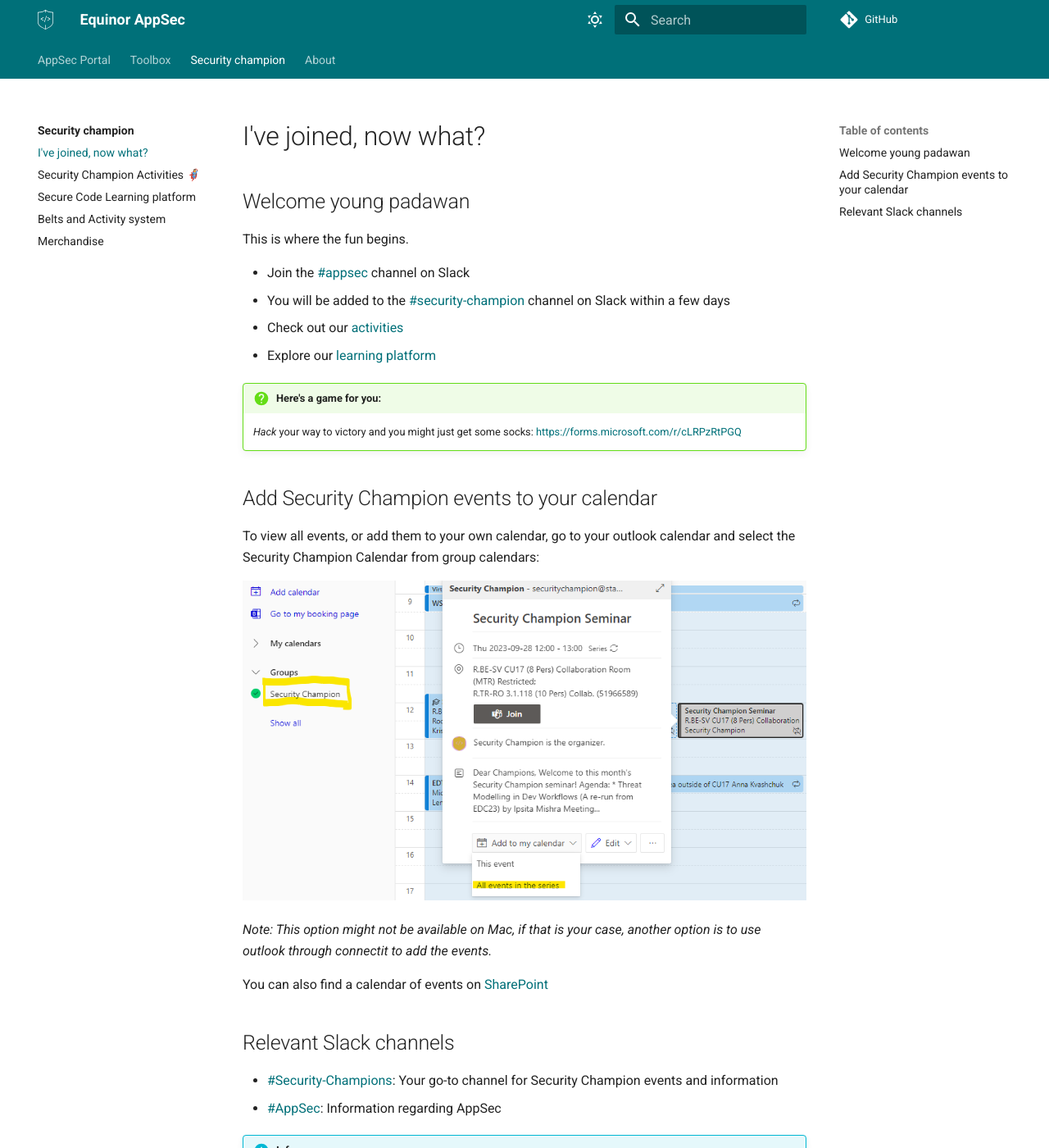
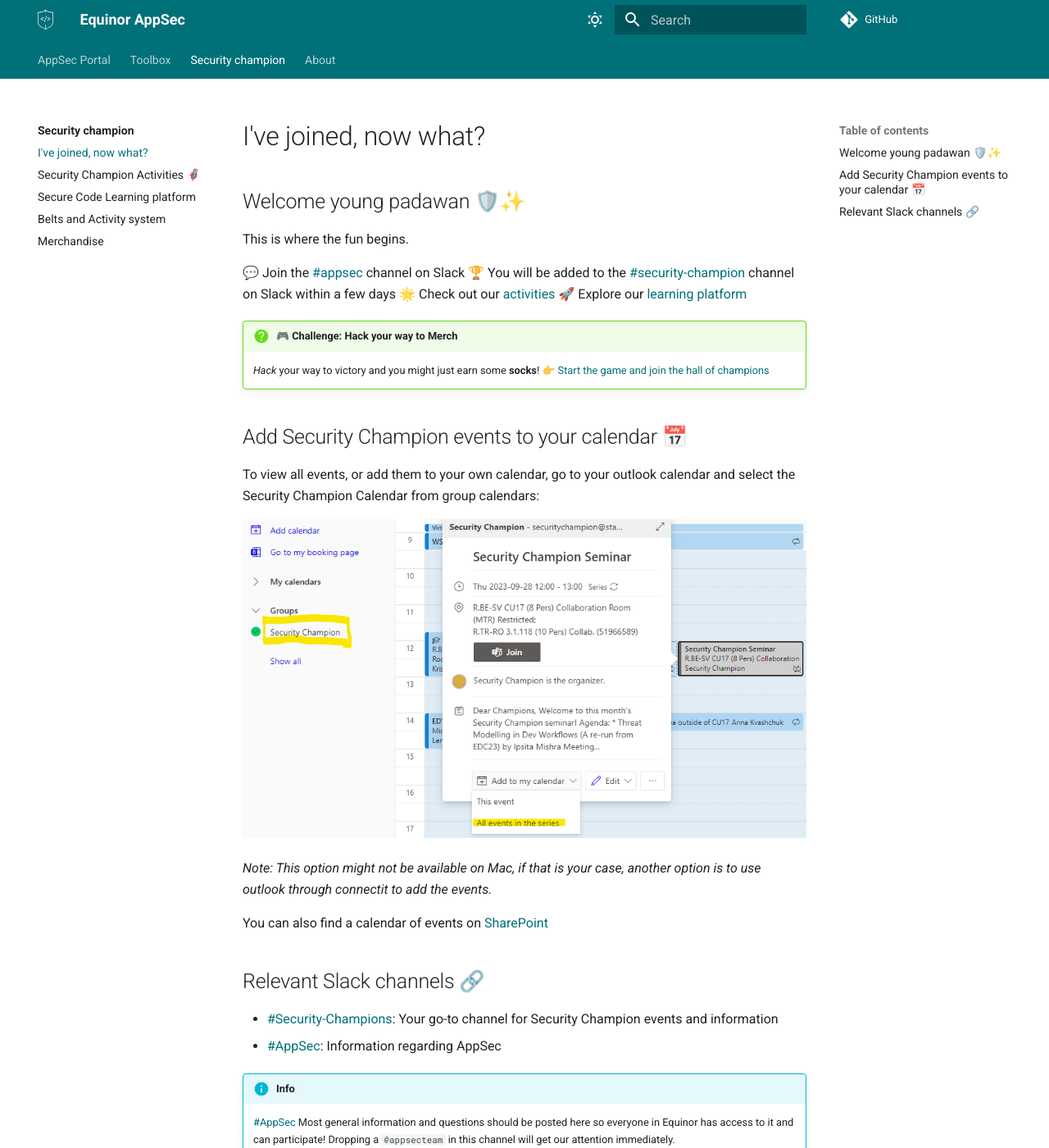
Before and after one commit to equinor/appsec, an MkDocs documentation site: the page built from docs/security-champion/1-new_security_champion.md, in a window 1280 px wide and 1400 px high. Shown: the whole window at 82% size. Built offline with MkDocs 1.6.1 and Material for MkDocs 9.7.7, drawn with Linux system fonts in a browser that asks for light colours; some web fonts are replaced; comment, search, counter and statistics services are not loaded.

Commit message:
add emojis

```diff
--- a/docs/security-champion/1-new_security_champion.md
+++ b/docs/security-champion/1-new_security_champion.md
@@ -1,18 +1,19 @@
 # I've joined, now what?
 
-## Welcome young padawan
+## Welcome young padawan 🛡️✨
 
 This is where the fun begins.
 
-- Join the [#appsec](https://equinor.slack.com/archives/CMM6FSW5V) channel on Slack
-- You will be added to the [#security-champion](https://equinor.slack.com/archives/C036HGPBJ04) channel on Slack within a few days
-- Check out our [activities](./2-security_champion_activities.md)
-- Explore our [learning platform](./4-learning-platform.md)
+💬 Join the [#appsec](https://equinor.slack.com/archives/CMM6FSW5V) channel on Slack
+🏆 You will be added to the [#security-champion](https://equinor.slack.com/archives/C036HGPBJ04) channel on Slack within a few days
+🌟 Check out our [activities](./2-security_champion_activities.md)
+🚀 Explore our [learning platform](./4-learning-platform.md)
 
-!!! question "Here's a game for you:"
-    _Hack_ your way to victory and you might just get some socks: <https://forms.microsoft.com/r/cLRPzRtPGQ>
+!!! question "🎮 Challenge: Hack your way to Merch"
+    _Hack_ your way to victory and you might just earn some **socks**!
+    👉 [Start the game and join the hall of champions](https://forms.microsoft.com/r/cLRPzRtPGQ)
 
-## Add Security Champion events to your calendar
+## Add Security Champion events to your calendar 📅
 
 To view all events, or add them to your own calendar, go to your outlook calendar and select the Security Champion Calendar from group calendars:
 
@@ -22,7 +23,7 @@
 
 You can also find a calendar of events on [SharePoint](https://statoilsrm.sharepoint.com/sites/securitychampion9)
 
-## Relevant Slack channels
+## Relevant Slack channels 🔗
 
 - [#Security-Champions](https://equinor.slack.com/archives/C036HGPBJ04): Your go-to channel for Security Champion events and information
 - [#AppSec](https://equinor.slack.com/archives/CMM6FSW5V): Information regarding AppSec
```
